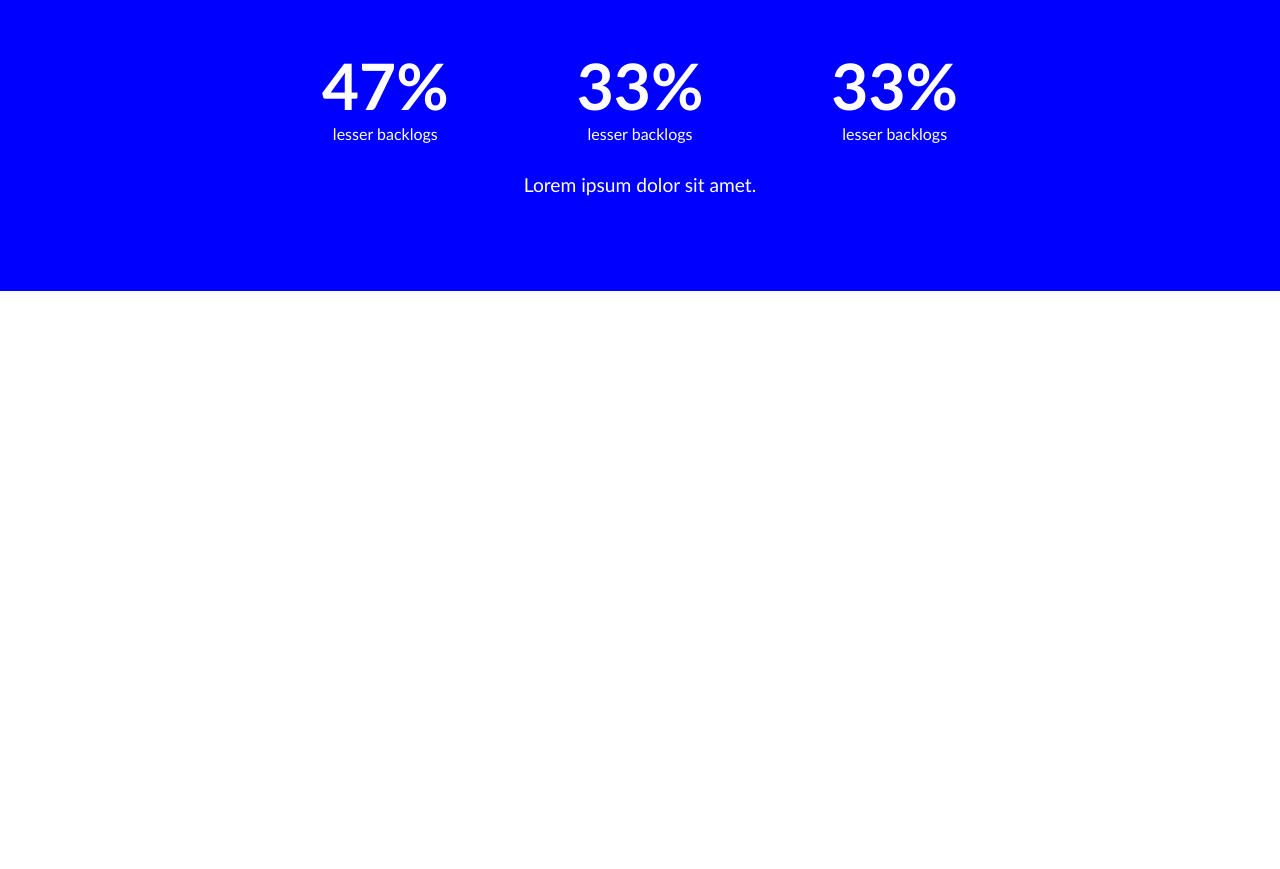
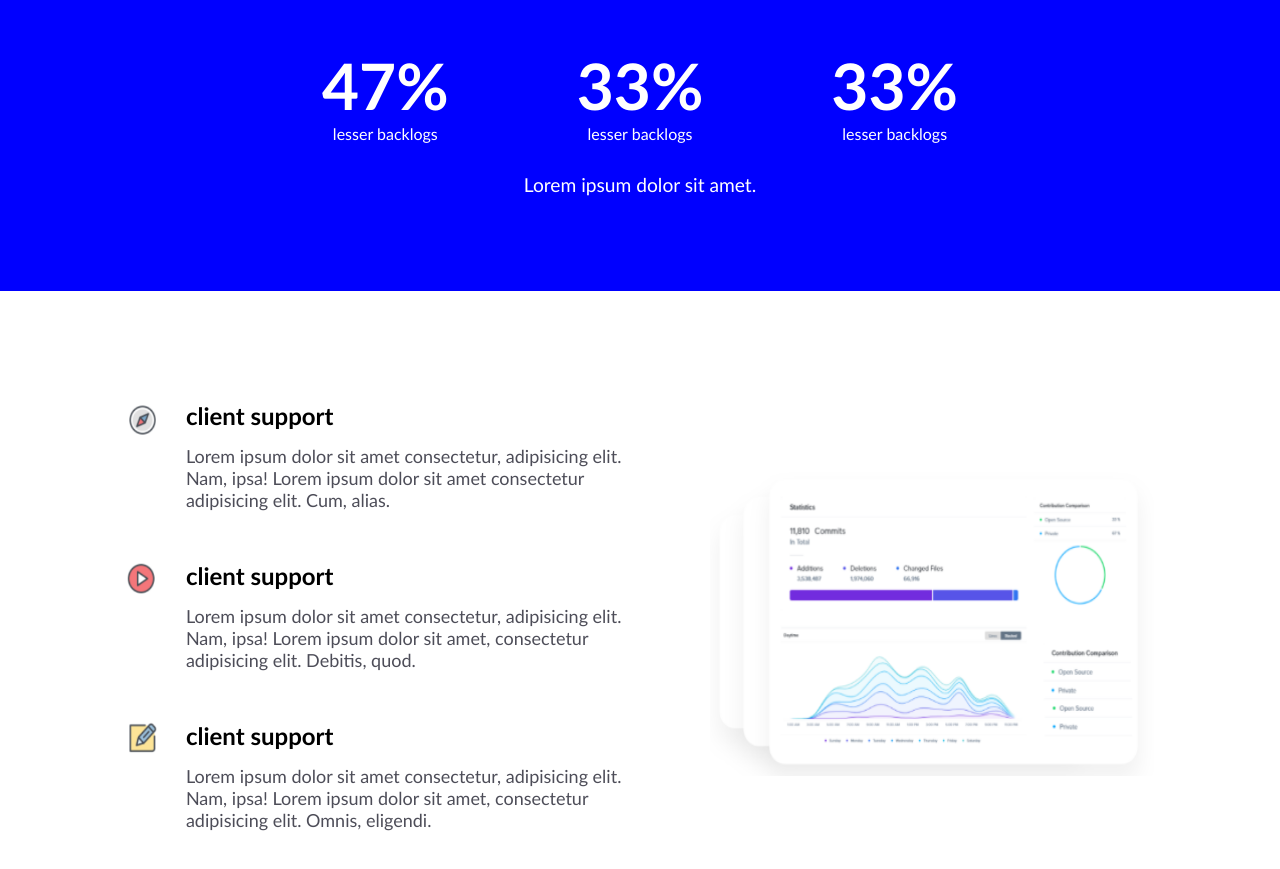
Before and after one commit to Azaalam-Imad/imad-nizar_array, a plain HTML site: page index.html in a window 1280 px wide. Shown: the part 2669-3538 px from the top of the page. Before the commit the page ends 2960 px from the top, so only its background shows below. Drawn offline with Linux system fonts and the light colour scheme.

Commit message:
edit section5

```diff
--- a/index.html
+++ b/index.html
@@ -153,7 +153,42 @@
         <a href="">Lorem ipsum dolor sit amet.</a>
       </div>
     </section>
-    <section class="sec5"></section>
+    <section class="sec5">
+      <div class="sec5-div1">
+        <div class="sec5-div11">
+          <img  class="sec5-iconn" src="./public/images/icon1-sec5.png" alt="ico1">
+          <div class="sec5-div11-tit1">
+            <h2 class="sec5-tit1">client support</h2>
+            <p class="sec5-pr1">Lorem ipsum dolor sit amet consectetur, adipisicing elit. Nam, ipsa! Lorem ipsum dolor sit amet consectetur adipisicing elit. Cum, alias.</p>
+
+          </div>
+          </div>
+
+        <div class="sec5-div11">
+          <img class="sec5-iconn" src="./public/images/icon2-sec5.png" alt="ico1">
+          <div class="sec5-div11-tit1">
+            <h2 class="sec5-tit1">client support</h2>
+            <p class="sec5-pr1">Lorem ipsum dolor sit amet consectetur, adipisicing elit. Nam, ipsa! Lorem ipsum dolor sit amet, consectetur adipisicing elit. Debitis, quod.</p>
+
+          </div>
+          </div>
+        <div class="sec5-div11">
+          <img  class="sec5-iconn" src="./public/images/icon3-sec5.png" alt="ico1">
+          <div class="sec5-div11-tit1">
+            <h2 class="sec5-tit1">client support</h2>
+            <p class="sec5-pr1">Lorem ipsum dolor sit amet consectetur, adipisicing elit. Nam, ipsa! Lorem ipsum dolor sit amet, consectetur adipisicing elit. Omnis, eligendi.</p>
+
+          </div>
+        </div>
+
+
+      </div>
+      </div>
+      </div>
+
+      <img class="sec5-log" src="./public/images/img-sec5.png" alt="img-sec5">
+
+    </section>
     <section class="sec6"></section>
     <footer></footer>
 
--- a/public/css/app.css
+++ b/public/css/app.css
@@ -200,3 +200,37 @@ nav{
     color: white;
     text-decoration: underline;
 }
+.sec5{
+    display: flex;
+    height: 650px;
+    justify-content: center;
+    gap: 75px;
+    align-items: center;
+}
+.sec5-div1{
+    width: 40vw;
+    display: flex;
+    flex-direction: column;
+    gap: 50px;
+}
+.sec5-div11{
+    display: flex;
+    gap: 25px;
+}
+.sec5-log{
+    width:35vw;
+    height: 25vw;
+}
+.sec5-iconn{
+    width: 3vw;
+    height: 3vw;
+
+}
+.sec5-tit1{
+    font-size: x-large;
+}
+.sec5-pr1{
+    font-size: large;
+    color: rgba(58, 58, 71, 0.904);
+    margin-top: 15px;
+}
```
Also changed, not shown: public/images/icon1-sec5.png (added), public/images/icon2-sec5.png (added), public/images/icon3-sec5.png (added), public/images/img-sec5.png (added).
